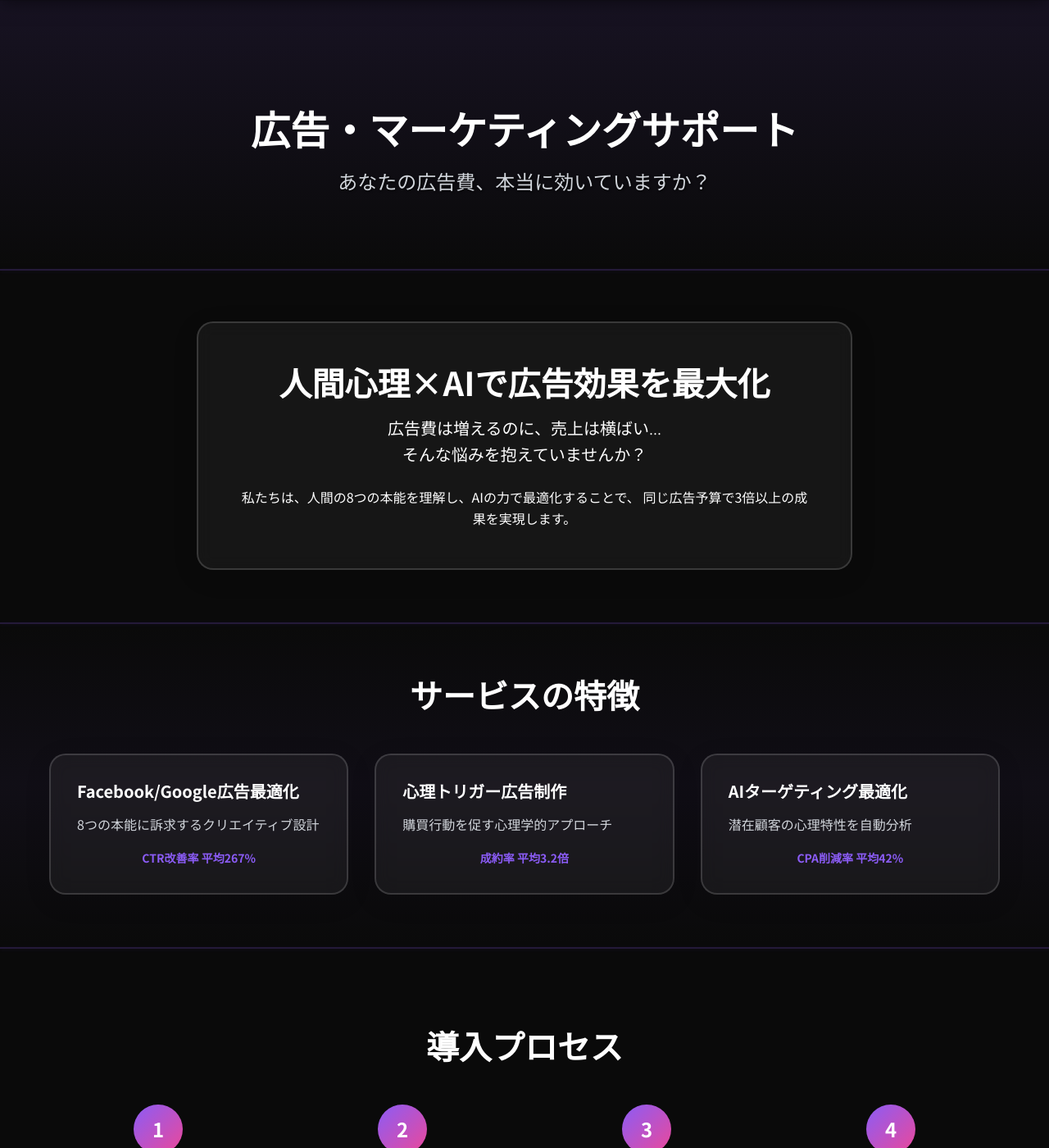
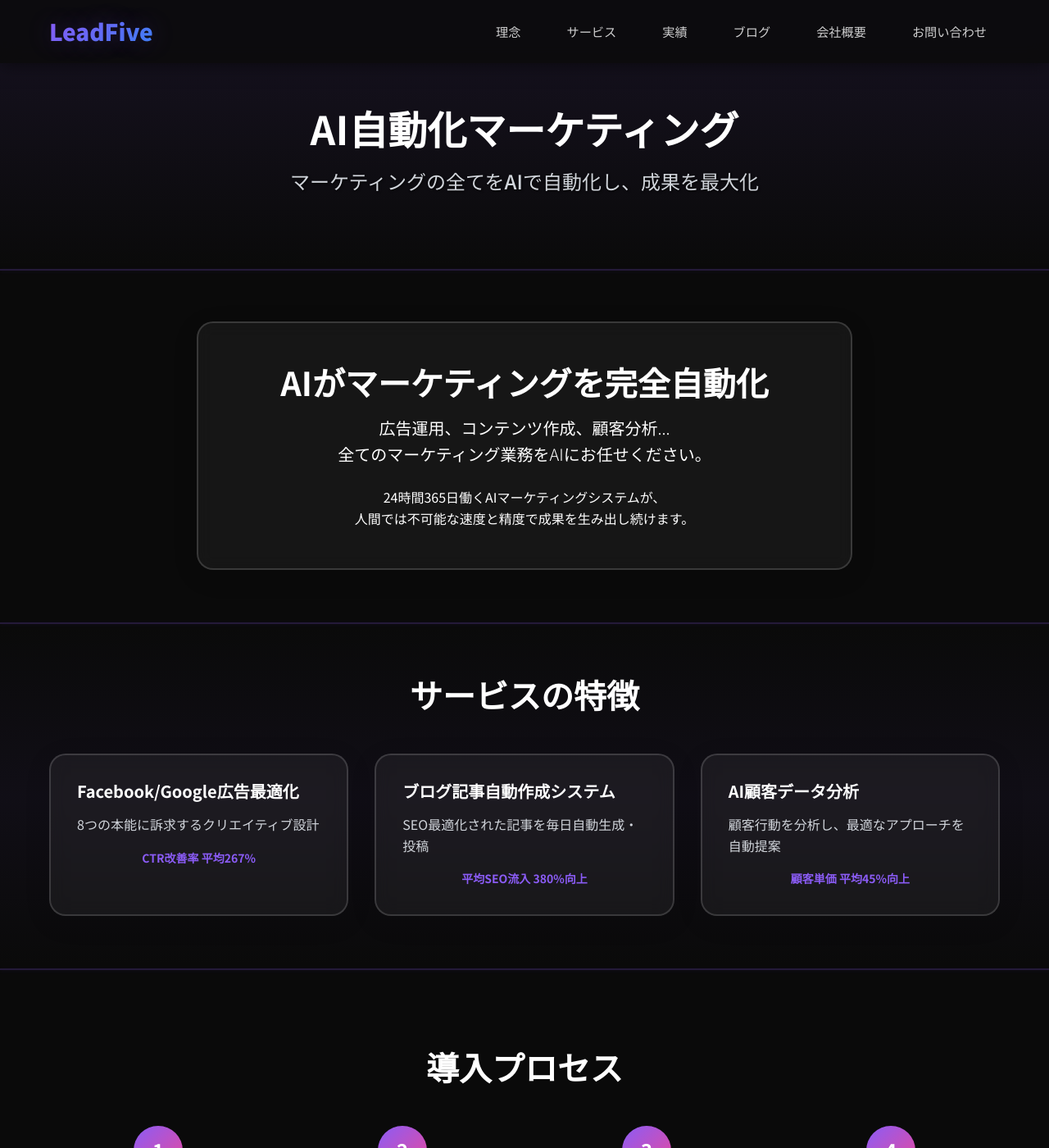
Before and after one commit to Shiki0138/leadfive, a Jekyll site: the page built from _services/ai-marketing.md, in a window 1280 px wide and 1400 px high. Shown: the whole window at 82% size. Built offline with Jekyll 4.4.1, drawn with Linux system fonts in a browser that asks for light colours; some of the changed text lies outside the part shown.

Commit message:
Update AI marketing automation page with blog system and dental clinic case study, update integrated marketing with hair care manufacturer

```diff
--- a/_services/ai-marketing.md
+++ b/_services/ai-marketing.md
@@ -1,20 +1,20 @@
 ---
 layout: default
-title: 広告・マーケティングサポート
-icon: 📢
+title: AI自動化マーケティング
+icon: 🤖
 color: from-neural-purple to-purple-700
-story: あなたの広告費、本当に効いていますか？
-detail: 人間心理に基づく広告で、同じ予算で3倍の成果を。
+story: マーケティングの全てをAIで自動化し、成果を最大化
+detail: 広告運用からコンテンツ作成まで、AIが24時間働きます。
 features:
   - title: Facebook/Google広告最適化
     description: 8つの本能に訴求するクリエイティブ設計
     metric: CTR改善率 平均267%
-  - title: 心理トリガー広告制作
-    description: 購買行動を促す心理学的アプローチ
-    metric: 成約率 平均3.2倍
-  - title: AIターゲティング最適化
-    description: 潜在顧客の心理特性を自動分析
-    metric: CPA削減率 平均42%
+  - title: ブログ記事自動作成システム
+    description: SEO最適化された記事を毎日自動生成・投稿
+    metric: 平均SEO流入 380%向上
+  - title: AI顧客データ分析
+    description: 顧客行動を分析し、最適なアプローチを自動提案
+    metric: 顧客単価 平均45%向上
 ---
 
 <section class="service-detail-hero">
@@ -27,14 +27,14 @@
 <section class="service-overview">
   <div class="container">
     <div class="overview-content glass-card">
-      <h2>人間心理×AIで広告効果を最大化</h2>
+      <h2>AIがマーケティングを完全自動化</h2>
       <p class="lead">
-        広告費は増えるのに、売上は横ばい...<br>
-        そんな悩みを抱えていませんか？
+        広告運用、コンテンツ作成、顧客分析...<br>
+        全てのマーケティング業務をAIにお任せください。
       </p>
       <p>
-        私たちは、人間の8つの本能を理解し、AIの力で最適化することで、
-        同じ広告予算で3倍以上の成果を実現します。
+        24時間365日働くAIマーケティングシステムが、<br>
+        人間では不可能な速度と精度で成果を生み出し続けます。
       </p>
     </div>
   </div>
@@ -98,9 +98,41 @@
 
     <div class="results-grid">
       <div class="result-card glass-card">
-        <h3>美容室チェーン A社</h3>
+        <h3>サービス企業 A社</h3>
+        <p class="challenge">課題：Web集客が弱く、問い合わせが少ない</p>
+        <p class="solution">施策：ブログ自動投稿システムでSEO強化</p>
+        <div class="metrics">
+          <div class="metric-item">
+            <span class="value">380%</span>
+            <span class="label">SEO流入増加</span>
+          </div>
+          <div class="metric-item">
+            <span class="value">月120記事</span>
+            <span class="label">自動生成</span>
+          </div>
+        </div>
+      </div>
+
+      <div class="result-card glass-card">
+        <h3>歯科医院 B様</h3>
+        <p class="challenge">課題：患者データを活用できていない</p>
+        <p class="solution">施策：AI顧客分析システムで最適なアプローチ</p>
+        <div class="metrics">
+          <div class="metric-item">
+            <span class="value">185%</span>
+            <span class="label">売上向上</span>
+          </div>
+          <div class="metric-item">
+            <span class="value">92%</span>
+            <span class="label">リピート率</span>
+          </div>
+        </div>
+      </div>
+
+      <div class="result-card glass-card">
+        <h3>美容室チェーン C社</h3>
         <p class="challenge">課題：広告費が高騰し、新規獲得コストが上昇</p>
-        <p class="solution">施策：承認欲求に訴求する心理的アプローチ</p>
+        <p class="solution">施策：AI広告自動最適化システム導入</p>
         <div class="metrics">
           <div class="metric-item">
             <span class="value">312%</span>
@@ -109,22 +141,6 @@
           <div class="metric-item">
             <span class="value">65%</span>
             <span class="label">CPA削減</span>
-          </div>
-        </div>
-      </div>
-
-      <div class="result-card glass-card">
-        <h3>ECサイト B社</h3>
-        <p class="challenge">課題：カート放棄率が高く、売上が伸び悩み</p>
-        <p class="solution">施策：危険回避本能を活用した限定性訴求</p>
-        <div class="metrics">
-          <div class="metric-item">
-            <span class="value">523%</span>
-            <span class="label">売上向上</span>
-          </div>
-          <div class="metric-item">
-            <span class="value">78%</span>
-            <span class="label">カート放棄率改善</span>
           </div>
         </div>
       </div>
@@ -196,13 +212,13 @@
 <section class="service-cta">
   <div class="container">
     <div class="cta-content glass-card">
-      <h2>まずは無料診断から始めませんか？</h2>
+      <h2>AIマーケティングの可能性を体験してください</h2>
       <p>
-        あなたの広告の改善ポイントを、AI×心理学の観点から無料で診断します。<br>
-        具体的な改善提案と期待効果をレポートでお渡しします。
+        あなたのビジネスにAIマーケティングを導入した場合の<br>
+        具体的な成果予測と改善提案を無料でご提供します。
       </p>
-      <button class="btn btn-primary btn-large" onclick="openAIAnalysis()">
-        無料診断を申し込む
+      <button class="btn btn-primary btn-large" onclick="openContactForm()">
+        無料相談はこちら
       </button>
     </div>
   </div>
@@ -331,9 +347,15 @@
 
 .results-grid {
   display: grid;
-  grid-template-columns: repeat(auto-fit, minmax(350px, 1fr));
+  grid-template-columns: repeat(auto-fit, minmax(300px, 1fr));
   gap: 2rem;
   margin-top: 3rem;
+}
+
+@media (max-width: 768px) {
+  .results-grid {
+    grid-template-columns: 1fr;
+  }
 }
 
 .result-card {
```
Also changed, not shown: _services/integrated-marketing.md (+7 -7 lines).
